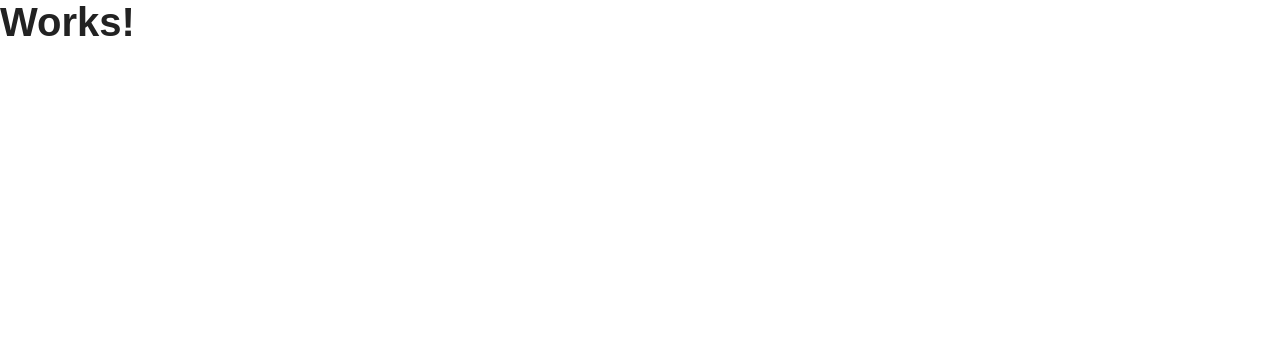
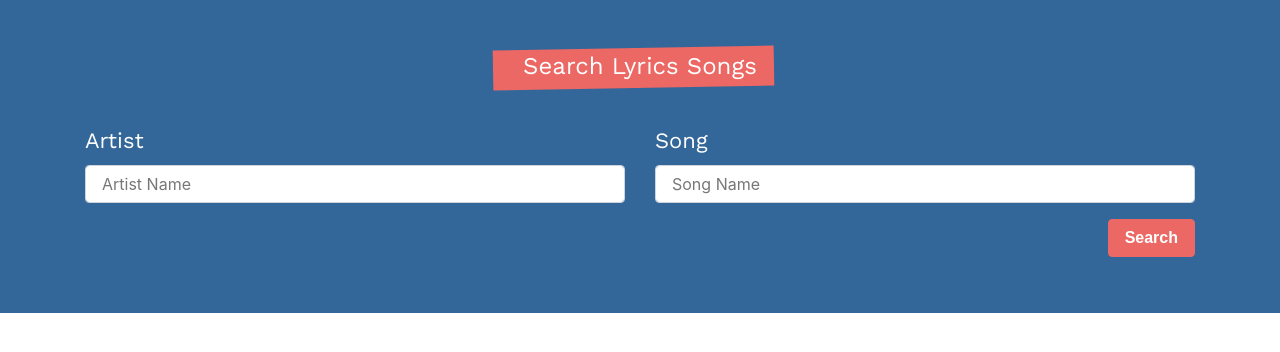
Before and after one commit to JnDiego/lyrics-finder-app, a React (Create React App) app: page / in a window 1280 px wide. Shown: the top 352 px of the page. Built offline with nearby package versions, Linux system fonts and the light colour scheme; a web font is replaced by a local one.

Commit message:
Se crea componente Form. Se realiza maquetación de componente

```diff
--- a/src/App.js
+++ b/src/App.js
@@ -1,9 +1,10 @@
 import React, { Fragment } from 'react';
+import Form from './components/Form';
 
 function App() {
   return (
     <Fragment>
-      <h1>Works!</h1>
+      <Form />
     </Fragment>
   );
 }
--- /dev/null
+++ b/src/components/Form.jsx
@@ -0,0 +1,36 @@
+import React from 'react';
+
+const Form = () => {
+  return (
+    <div className="bg-info">
+      <div className="container">
+        <div className="row">
+          <form className="col card text-white bg-transparent mb-5 pt-5 pb-2">
+            <fieldset>
+              <legend className="text-center">Search Lyrics Songs</legend>
+              <div className="row">
+                <div className="col-md-6">
+                  <div className="form-group">
+                    <label htmlFor="artist">Artist</label>
+                    <input type="text" className="form-control" name="artist" id="artist" placeholder="Artist Name" />
+                  </div>
+                </div>
+                <div className="col-md-6">
+                  <div className="form-group">
+                    <label htmlFor="song">Song</label>
+                    <input type="text" className="form-control" name="song" id="song" placeholder="Song Name" />
+                  </div>
+                </div>
+              </div>
+              <button type="submit" className="btn btn-primary float-right">
+                Search
+              </button>
+            </fieldset>
+          </form>
+        </div>
+      </div>
+    </div>
+  );
+};
+
+export default Form;
```
